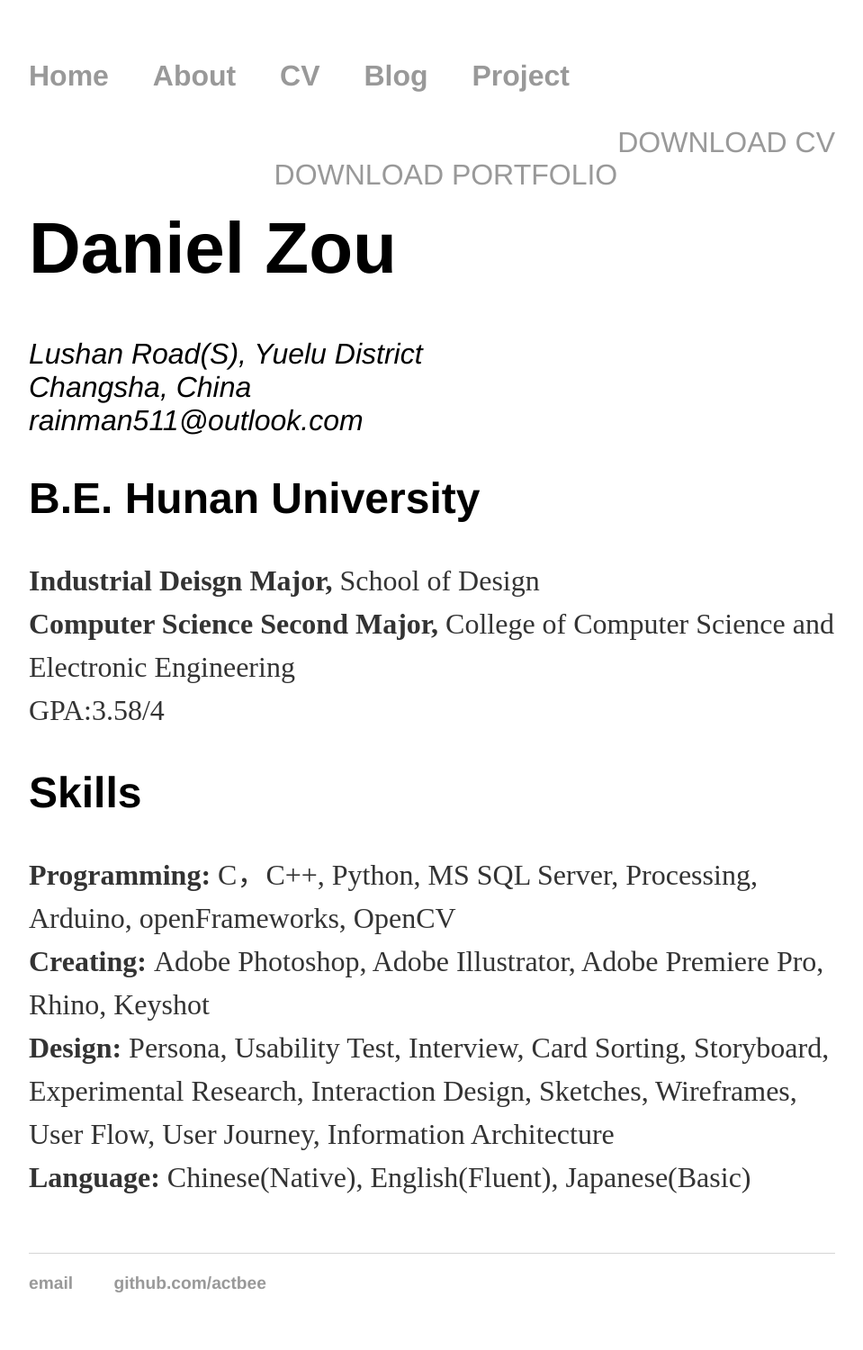
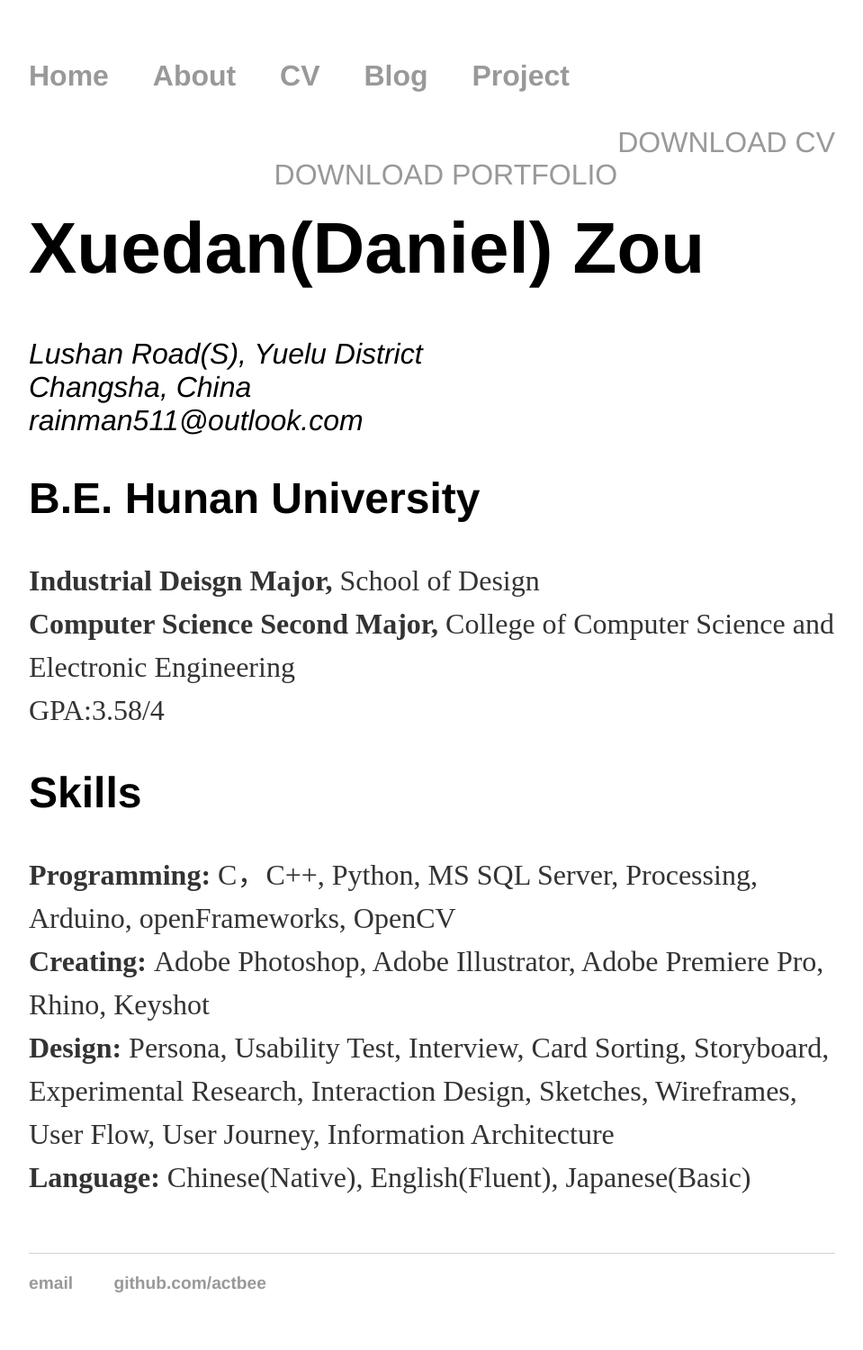
Before and after one commit to actbee/actbee.github.io, a Jekyll site: the page built from cv/index.html, in a window 1280 px wide. Shown: the whole page at 90% size, without its empty margins (160-1119 px from the left). Built offline with Jekyll 4.4.1, drawn with Linux system fonts in a browser that asks for light colours.

Commit message:
updated cv

```diff
--- a/cv/index.html
+++ b/cv/index.html
@@ -1,13 +1,13 @@
 ---
 layout: default
-title: Daniel Zou
+title: Xuedan(Daniel) Zou
 ---
 
 	<div class="cv">
 		<a href="https://github.com/actbee/actbee.github.io/raw/master/cv/CV.pdf" class="download" title="Download CV as PDF">Download CV</a>
 		<br/><br/>
         <a href="https://github.com/actbee/actbee.github.io/raw/master/cv/Portfolio.pdf" class="download" title="Dowload Portfolio">Download Portfolio</a>
-					<h1>Daniel Zou</h1>
+					<h1>Xuedan(Daniel) Zou</h1>
 					<address>
 					Lushan Road(S), Yuelu District<br>
 					Changsha, China<br>
```
